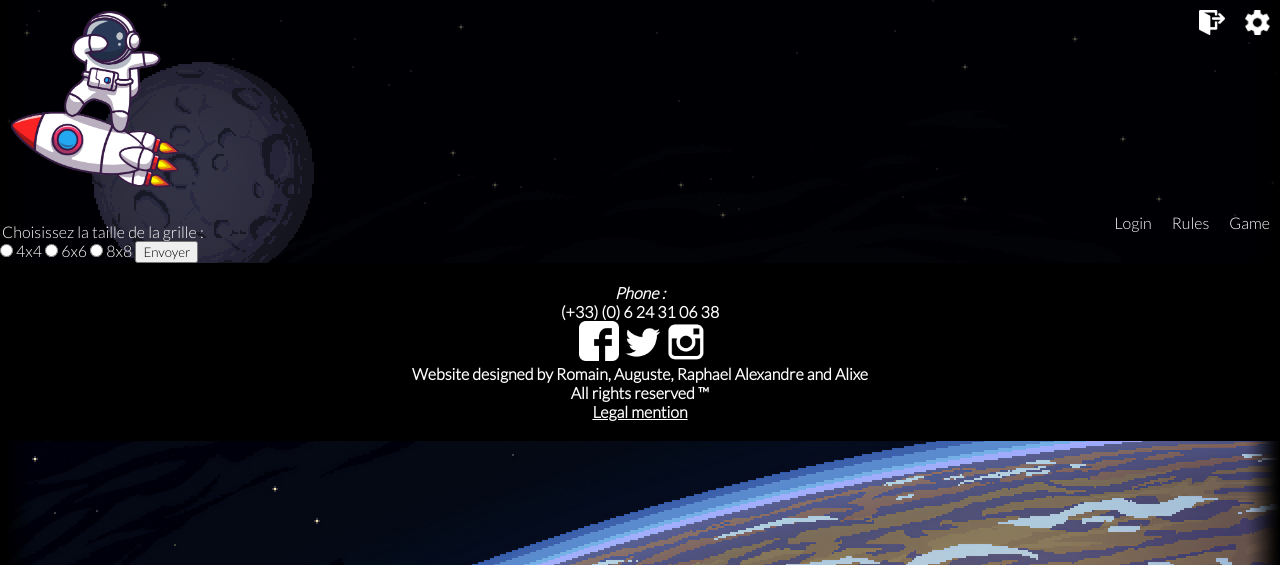
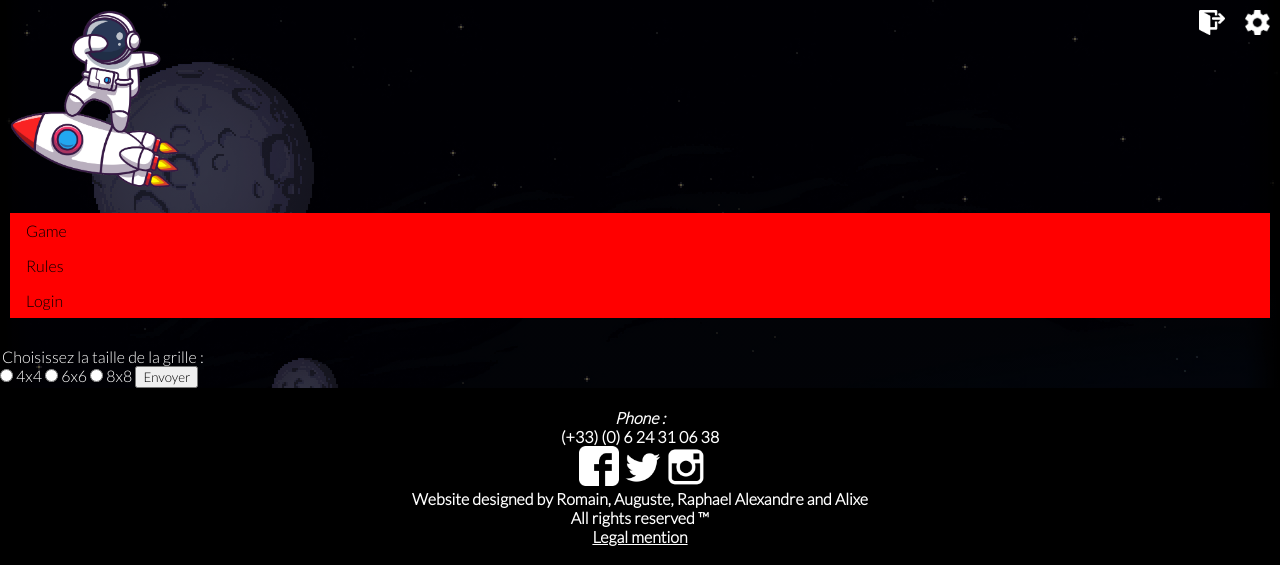
Before and after one commit to Romain-Pietri/Projet_Fin_Cir1, a PHP site: page /jeu.php in a window 1280 px wide. Shown: the top 565 px of the page. Run offline with PHP 8.4, Linux system fonts and the light colour scheme; data that the repository does not hold is empty.

Commit message:
easter egg

```diff
--- a/footer.php
+++ b/footer.php
@@ -5,9 +5,9 @@
 	      <dd>(+33) (0) 6 24 31 06 38</dd>
 	  </dl>
 	    <ul class="icon">
-	      <a href="http://facebook.com/Takuzu/"><img class="reseaux" src="images/facebook.png" alt="fb"/></a>
-	      <a href="http://twitter.com/Takuzu/"><img class="reseaux" src="images/twitter.png" alt="fb"/></a>
-	      <a href="http://instagram.com/Takuzu/"><img class="reseaux" src="images/instagram.png" alt="fb"/></a>
+	      <a href="https://bit.ly/3PCrXfs"><img class="reseaux" src="images/facebook.png" alt="fb"/></a>
+	      <a href="https://bitly.com/98K8eH"><img class="reseaux" src="images/twitter.png" alt="fb"/></a>
+	      <a href="https://bit.ly/37R8OVQ"><img class="reseaux" src="images/instagram.png" alt="fb"/></a>
 	    </ul>
 	  <br>
 	      <p>Website designed by Romain, Auguste, Raphael Alexandre and Alixe</p>
--- a/header.php
+++ b/header.php
@@ -27,8 +27,10 @@
 				<a href="theme.php"><img id="theme" src="images/para.png"></a>
 				<a href="deco.php"><img id="theme" src="images/logout.png"></a>
 			<nav class="menu">
-				<a href="jeu.php"> Game </a>
-		        <a href="reglesjeu.php"> Rules </a>
-		        <a href="connexion.php"> Login </a>
+				<ul>
+					<li><a href="jeu.php"> Game </a></li>
+			        <li><a href="reglesjeu.php"> Rules </a></li>
+			        <li><a href="connexion.php"> Login </a></li>
+		    	</ul>
 		    </nav>
 				<br>
--- a/space1.css
+++ b/space1.css
@@ -26,25 +26,26 @@ h1{
 /*----------Logo----------*/
 
 /*----------Menu----------*/
-nav a{
+nav ul{
+  list-style-type: none;
   margin: 10px;
-  height: 25px;
-  float: right;
-
-  display: block;
-  list-style-type: none;
-  text-decoration: none;
-
-  color:  white;
-
-
-  background-image: url(images/bandeau1.png);
+  padding: 0;
+  background-color: red;
   overflow: hidden;
 }
 
-nav a:hover{
+nav li a{
+  display: block;
+  color:  black;
+  padding: 8px 16px;
+  text-decoration: none;
+  float: rights;
+}
+
+nav li a:hover{
     color:white;
-    background-color: gray;
+    background-color:#3E92CC;
+}
 }
 /*----------Menu----------*/
 
```
